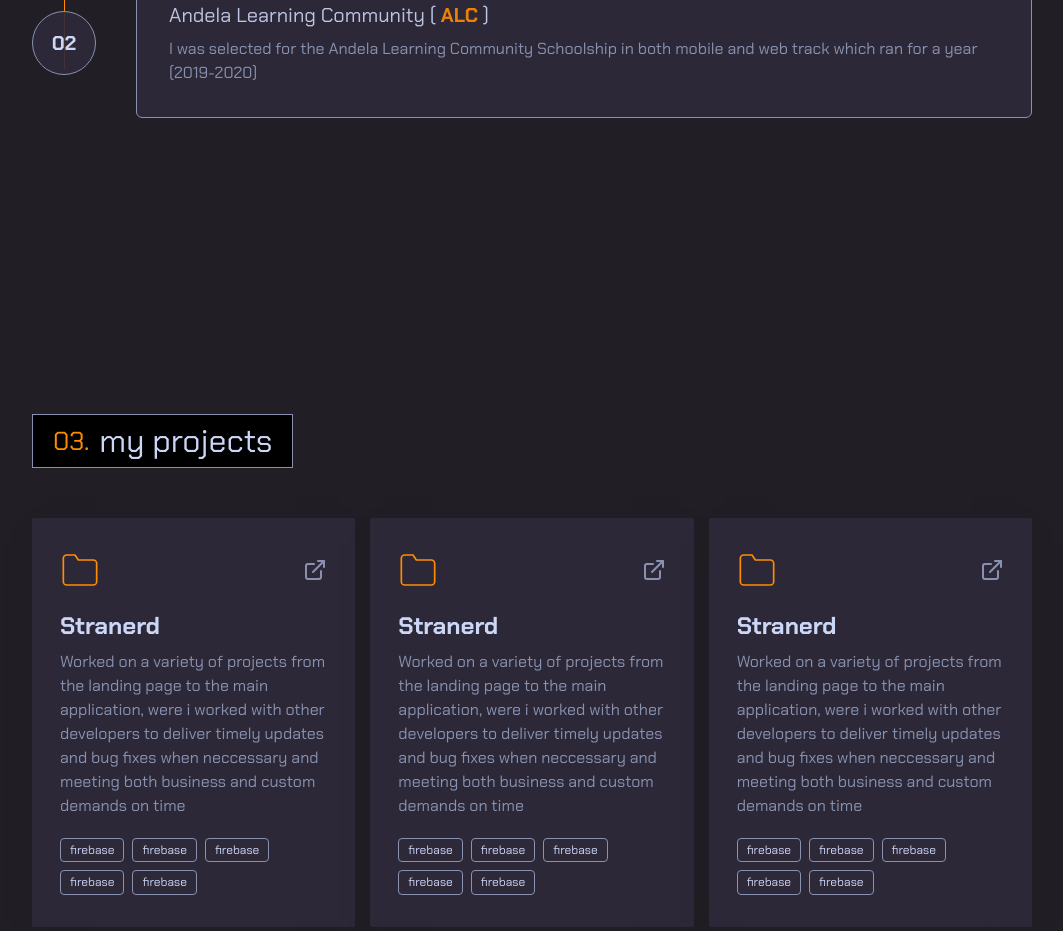
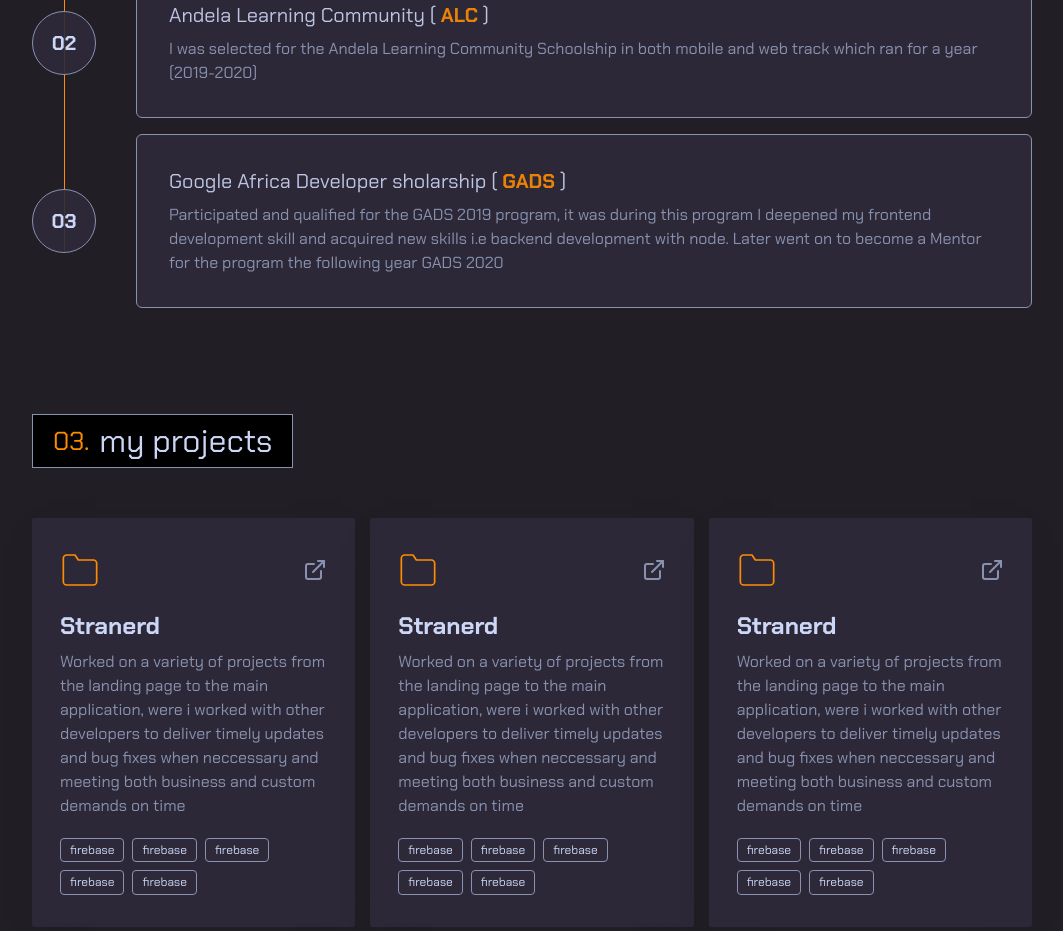
Before and after one commit to kromate/v5, a Vue app: page / in a window 1280 px wide. Shown: the part 2220-3151 px from the top of the page, without its empty margins (108-1171 px from the left). Built offline with nearby package versions, Linux system fonts and the light colour scheme.

Commit message:
experience update

```diff
--- a/src/components/Experience.vue
+++ b/src/components/Experience.vue
@@ -2,7 +2,7 @@
 	<section id="experience">
 		<h2 class="numbered-heading chakra" data-num="02.">My Experience</h2>
 		<div class="relative mt-14">
-			<div class="absolute z-0 border-r border-orange ml-4 top-20  bottom-12 md:ml-8"></div>
+			<div class="absolute z-0 border-r border-orange ml-4 top-14  bottom-14 md:ml-8"></div>
 			<div class="relative z-10 flex flex-col gap-4">
 				<div class="flex items-center gap-2 md:gap-10" v-for="(experience, n) in experiences" :key="n">
 					<div class="card-circle">0{{n}}</div>
@@ -10,7 +10,7 @@
 						<div class="flex items-center gap-4 md:gap-10">
 							<div>
 								<div class="text-white opacity-90 font-medium md:text-xl">{{experience.title}} <span v-if="experience.link">( <a :href="experience.link.url" target="_blank" rel="noopener noreferrer" class="font-bold text-orange">{{experience.link.name}}</a> )</span></div>
-								<div class="mt-2 text-heather text-sm md:text-base">{{experience.desc}}</div>
+								<div class="mt-2 text-heather text-sm md:text-base" v-html="experience.desc"></div>
 							</div>
 						</div>
 					</div>
@@ -37,6 +37,12 @@ const experiences = ref([
 		title: "Andela Learning Community",
 		link: {name:'ALC', url:'https://andela.com/alc/'},
 		desc: "I was selected for the Andela Learning Community Schoolship in both mobile and web track which ran for a year (2019-2020)"
+	},
+	{
+		title: "Google Africa Developer sholarship",
+		link: {name:'GADS', url:'https://gads.andela.com/'},
+		desc: `Participated and qualified for the GADS 2019 program, it was during this program I deepened my frontend development skill and acquired new skills i.e backend development with node.
+Later went on to become a Mentor for the program the following year GADS 2020`
 	}
 ]);
 </script>
```
